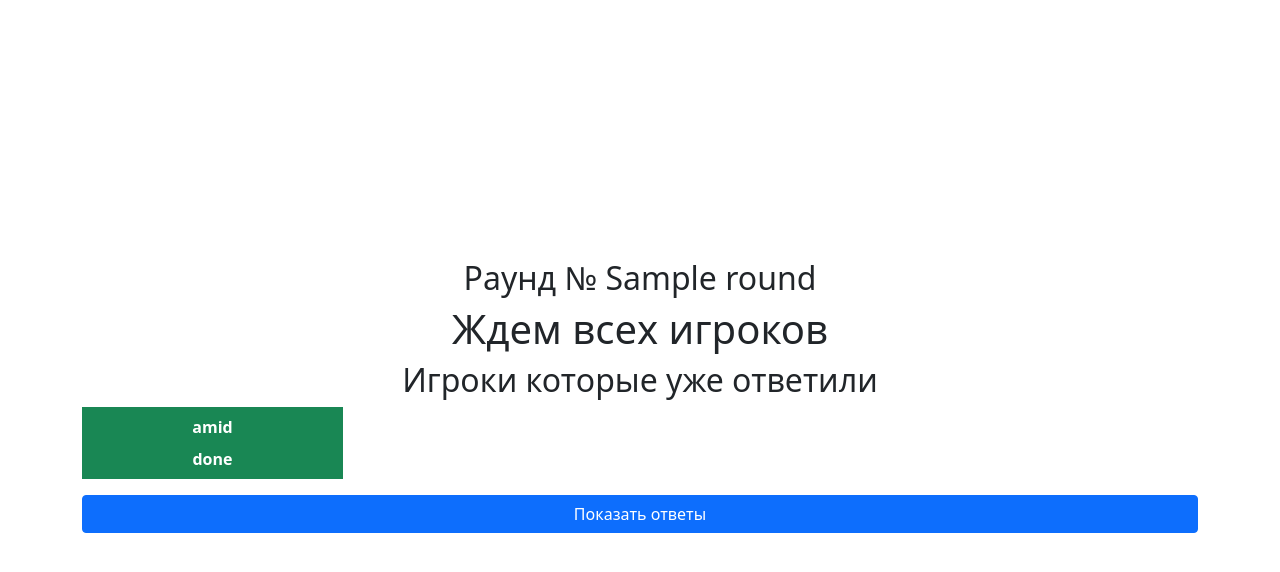
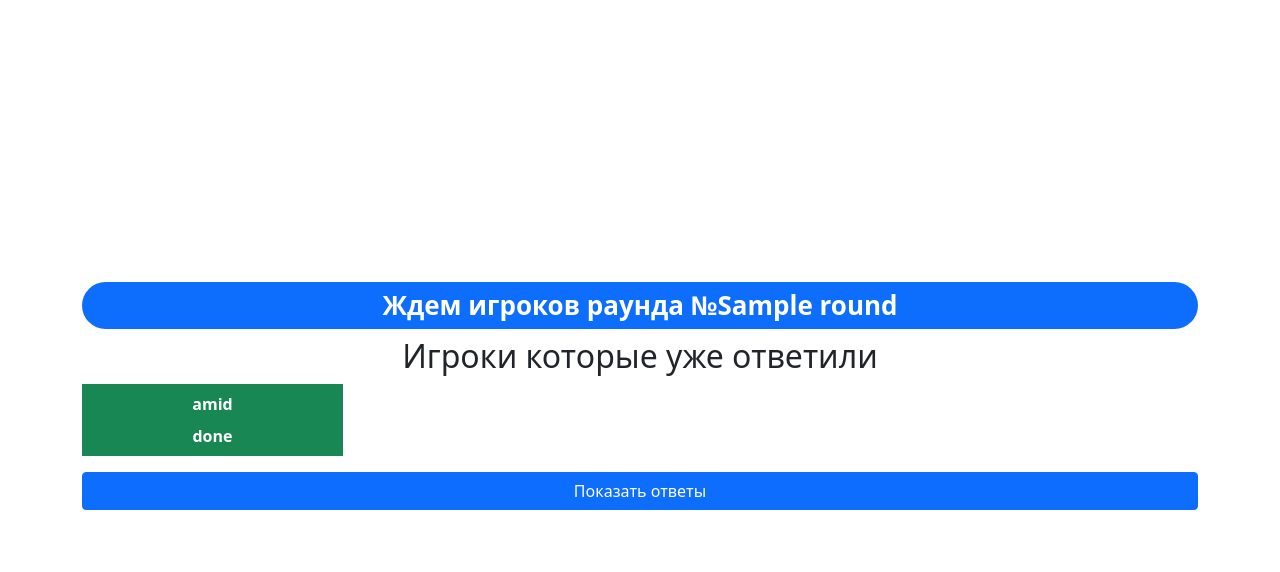
Before and after one commit to bd240897/Dmitriibox, a Django app: template game_1/templates/game_1/room/waiting_typing_room.html in a window 1280 px wide. Shown: the top 572 px of the page. Run offline with Django 4.2, Linux system fonts and the light colour scheme; data comes from the database, SQL or seed files in the repository; both versions use the stored data as it was after the commit; tables that the repository leaves empty hold one stand-in row (values such as "Sample post"); the template is opened without the code that fills it: values that come from a table or form of the project are taken from there, most other values are stand-ins (such as "Sample title", 1, 10 or a date in 2020).

Commit message:
fixed header of pages

```diff
--- a/game_1/templates/game_1/room/waiting_typing_room.html
+++ b/game_1/templates/game_1/room/waiting_typing_room.html
@@ -7,17 +7,12 @@
         <div class="container pt-1 pb-1 h-100">
             <div class="d-flex flex-column justify-content-center align-items-between h-100">
 
+                <div class="waiting-header">
+                    <h1 class="p-2 d-flex justify-content-center bg-primary text-white rounded-pill" style="font-weight: bold; font-size: 26px">Ждем игроков раунда №{{ round }}</h1>
+                </div>
+
                 {# ОПОВЕЩЕНИЯ ДЖАНГИ #}
                 {% include '../blocks/django_messages.html' %}
-
-                <div class="current-round">
-                    <h2 class="text-center">Раунд № {{ round }}</h2>
-                </div>
-
-
-                <div class="waiting-typing-header">
-                    <h1 class="text-center">Ждем всех игроков</h1>
-                </div>
 
                 <div class="waiting-typing-players text-center">
                     <h2>Игроки которые уже ответили</h2>
```
Also changed, not shown: game_1/templates/game_1/room/gameover_room.html (+8 -2 lines), game_1/templates/game_1/room/result_room.html (+3 -8 lines), game_1/templates/game_1/room/typing_room.html (+3 -8 lines), game_1/templates/game_1/room/waiting_room.html (+5 -5 lines), db.sqlite3.
